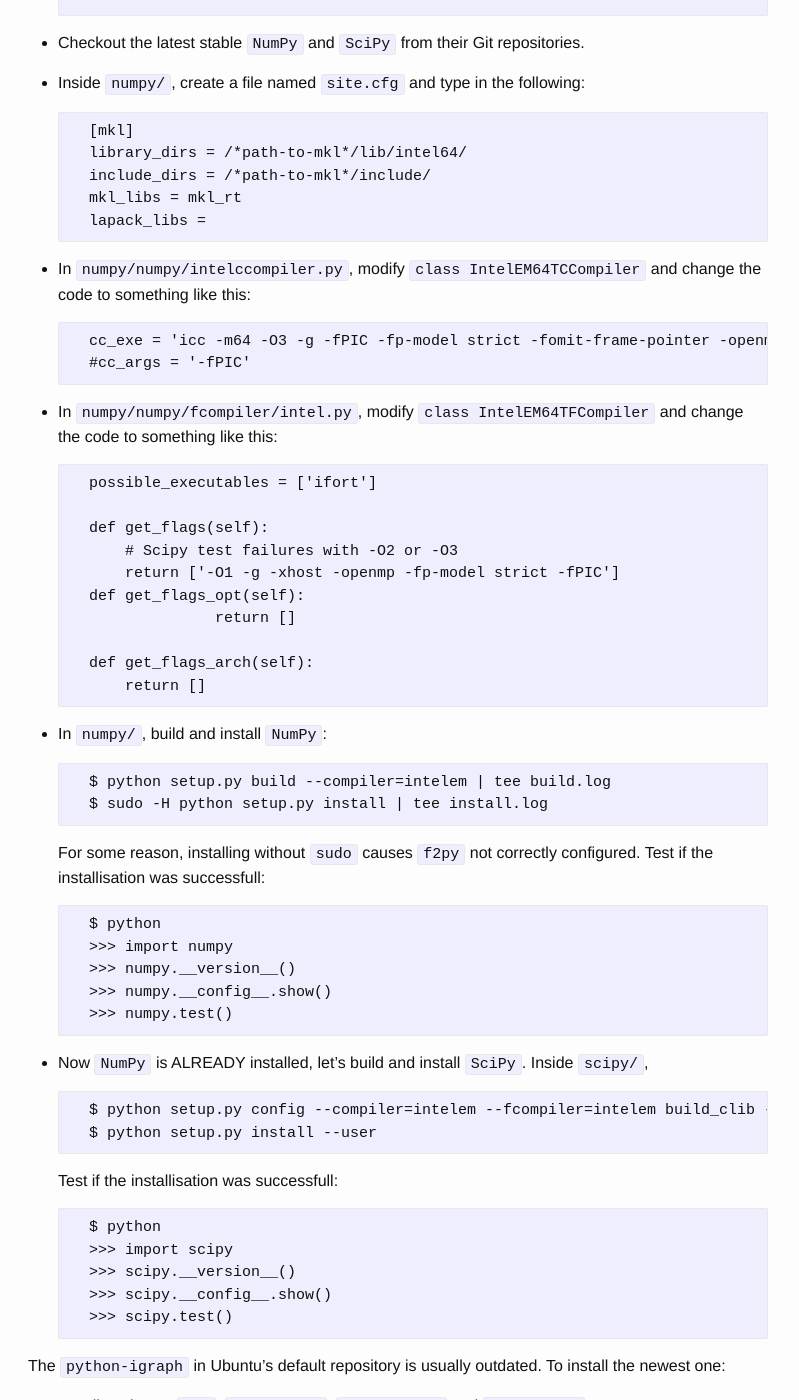
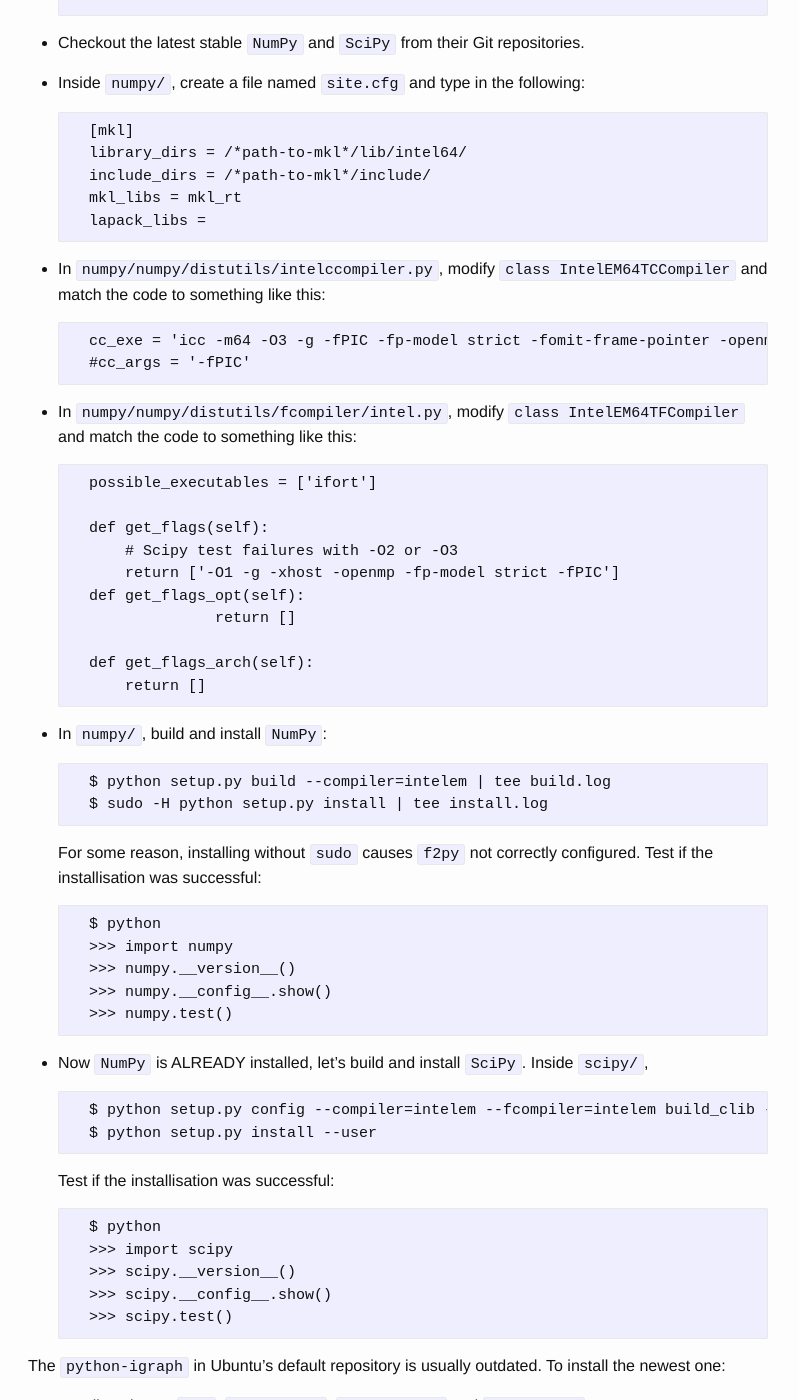
Before and after one commit to yfiua/yfiua.github.io, a Jekyll site: the page built from _posts/2016-04-25-python-environment-network-analysis.markdown, in a window 1280 px wide and 1400 px high, scrolled down 510 px. Shown: the whole window, without its empty margins (242-1041 px from the left). Built offline with Jekyll 4.4.1, drawn with Linux system fonts in a browser that asks for light colours; comment, search, counter and statistics services are not loaded.

Commit message:
update blog

```diff
--- a/_posts/2016-04-25-python-environment-network-analysis.markdown
+++ b/_posts/2016-04-25-python-environment-network-analysis.markdown
@@ -28,12 +28,12 @@
         mkl_libs = mkl_rt
         lapack_libs =
 
-* In `numpy/numpy/intelccompiler.py`, modify `class IntelEM64TCCompiler` and change the code to something like this:
+* In `numpy/numpy/distutils/intelccompiler.py`, modify `class IntelEM64TCCompiler` and match the code to something like this:
 
         cc_exe = 'icc -m64 -O3 -g -fPIC -fp-model strict -fomit-frame-pointer -openmp -xHost'
         #cc_args = '-fPIC'
 
-* In `numpy/numpy/fcompiler/intel.py`, modify `class IntelEM64TFCompiler` and change the code to something like this:
+* In `numpy/numpy/distutils/fcompiler/intel.py`, modify `class IntelEM64TFCompiler` and match the code to something like this:
 
 		possible_executables = ['ifort']
 
@@ -51,7 +51,7 @@
 		$ python setup.py build --compiler=intelem | tee build.log
 		$ sudo -H python setup.py install | tee install.log
 
-	For some reason, installing without `sudo` causes `f2py` not correctly configured. Test if the installisation was successfull:
+	For some reason, installing without `sudo` causes `f2py` not correctly configured. Test if the installisation was successful:
 
 		$ python
 		>>> import numpy
@@ -64,7 +64,7 @@
 		$ python setup.py config --compiler=intelem --fcompiler=intelem build_clib --compiler=intelem --fcompiler=intelem build_ext --compiler=intelem --fcompiler=intelem | tee build.log
 		$ python setup.py install --user
 
-	Test if the installisation was successfull:
+	Test if the installisation was successful:
 
 		$ python
 		>>> import scipy
```
